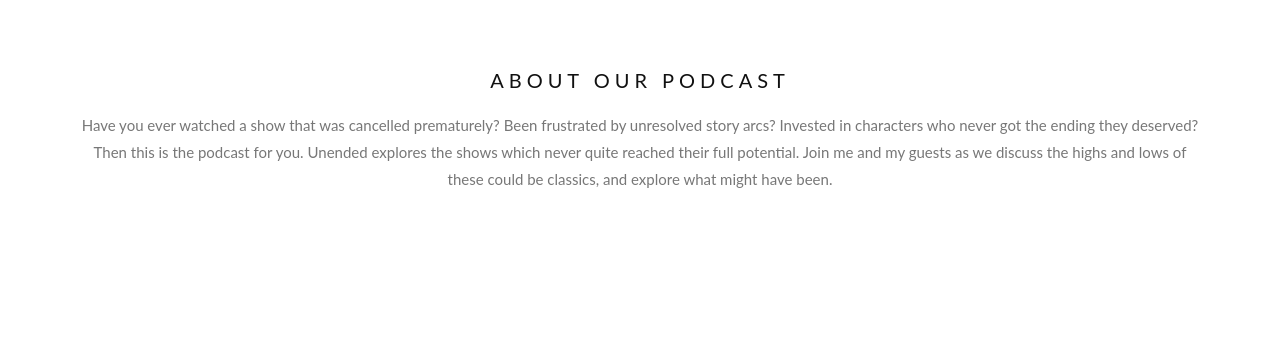
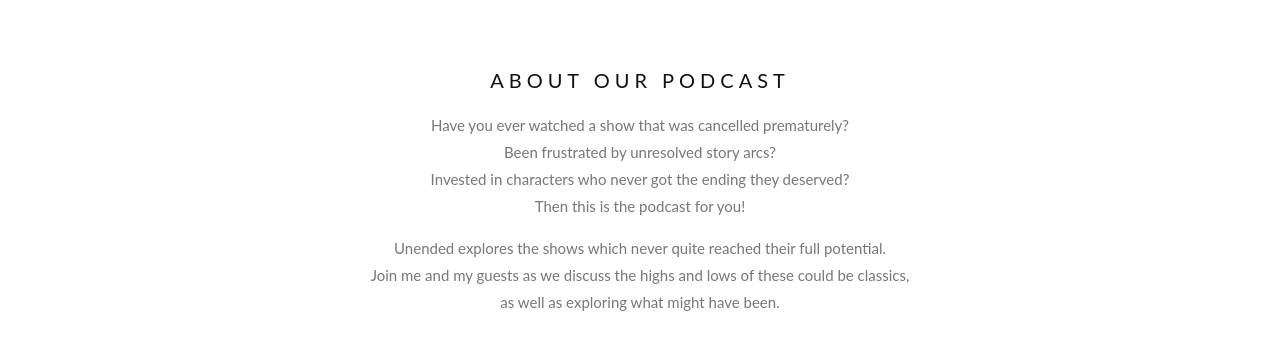
Before and after one commit to npsmalley/unended, a plain HTML site: page index.html in a window 1280 px wide. Shown: the part 802-1152 px from the top of the page. Before the commit the page ends 1060 px from the top, so only its background shows below. Drawn offline with Linux system fonts and the light colour scheme.

Commit message:
amend to about text

```diff
--- a/index.html
+++ b/index.html
@@ -1,4 +1,3 @@
-
 <!DOCTYPE html>
 <html lang="en" dir="ltr">
 
@@ -76,11 +75,14 @@
         height: auto;
         background-attachment: scroll;
         background-size: auto;
-      },
+      }
+
+      ,
       .bgimg-2,
       .bgimg-3 {
         background-attachment: scroll;
       }
+
       h3 {
         text-align: center;
       }
@@ -93,9 +95,15 @@
 
   <div style="color: #777;background-color:white; text-align:center; padding:50px 80px; ">
     <h3 style="text-align:center;">About our podcast</h3>
-    <p>Have you ever watched a show that was cancelled prematurely? Been frustrated by unresolved story arcs? Invested in characters who never got the ending they deserved?
-      Then this is the podcast for you. Unended explores the shows which never quite reached their full potential. Join me and my guests as we discuss the highs and lows of these could be classics,
-      and explore what might have been.</p>
+    <p>Have you ever watched a show that was cancelled prematurely?<br>
+    Been frustrated by unresolved story arcs?<br>
+    Invested in characters who never got the ending they deserved?<br>
+    Then this is the podcast for you!
+    </p>
+    <p>Unended explores the shows which never quite reached their full potential.<br>
+    Join me and my guests as we discuss the highs and lows of these could be classics,<br>
+    as well as exploring what might have been.
+    </p>
   </div>
 
 </body>
```
